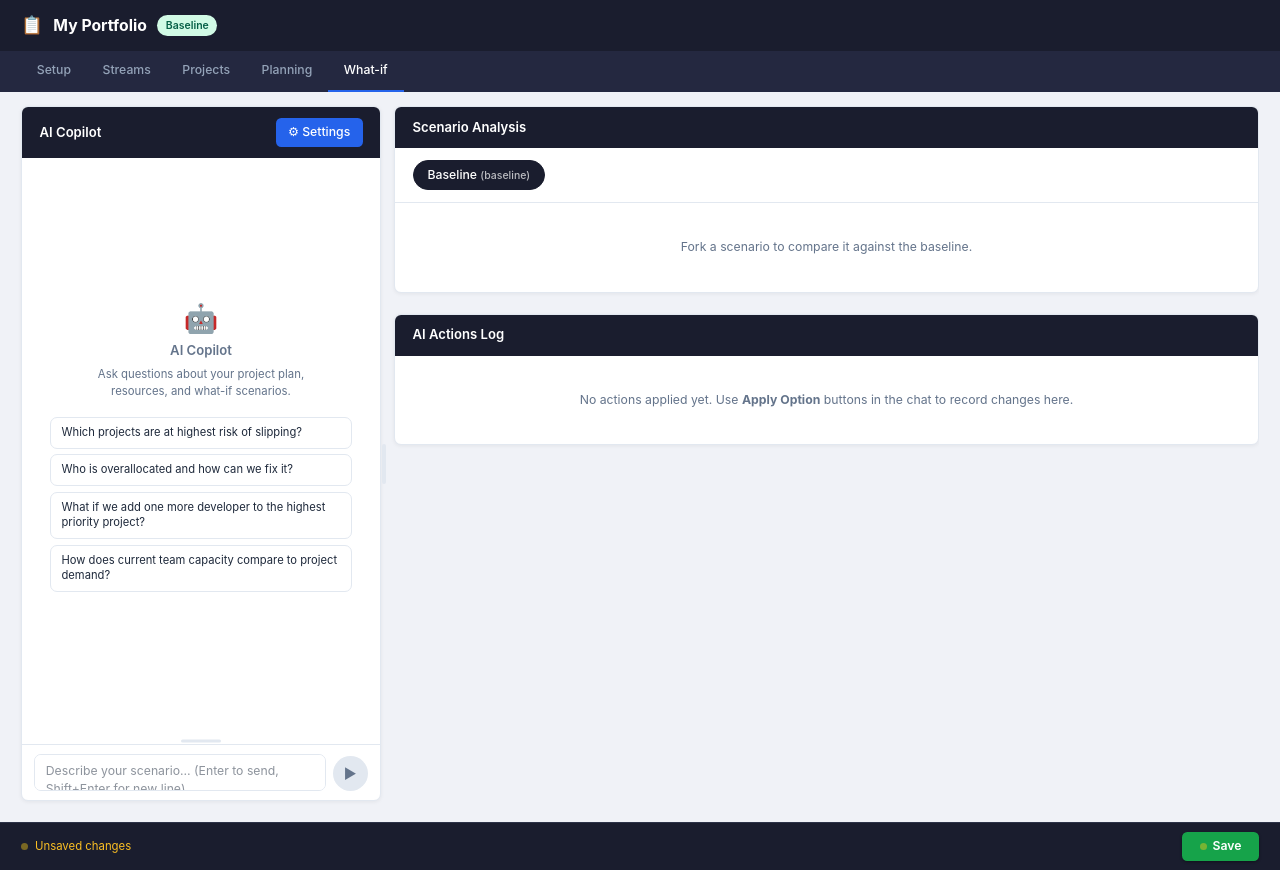
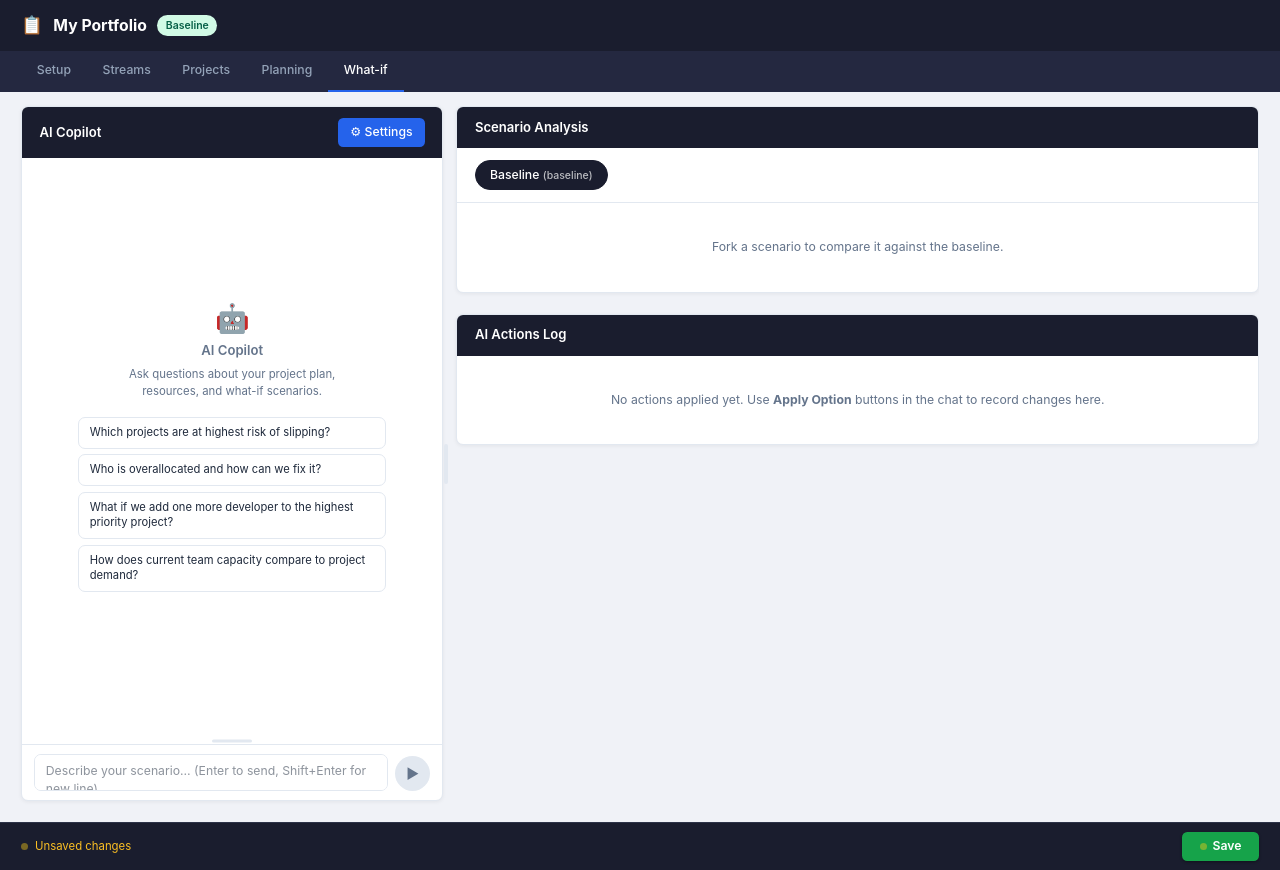
Before and after one commit to Copilot-Care-Enterprise/ProjectPlanner, an Angular app: page /whatif in a window 1280 px wide. Built offline with nearby package versions, Linux system fonts and the light colour scheme.

Commit message:
Always show Apply Option buttons; widen chat panel to 33vw

```diff
--- a/src/app/features/whatif/whatif.component.ts
+++ b/src/app/features/whatif/whatif.component.ts
@@ -102,7 +102,7 @@ const SUGGESTIONS = [
                   <div style="white-space:pre-wrap">{{ msg.content }}</div>
                 } @else {
                   <div [innerHTML]="renderMarkdown(msg.content)"></div>
-                  @if (msg.options && msg.options.length > 0 && !msg.streaming) {
+                  @if (msg.options && !msg.streaming) {
                     <div class="chat-apply-options">
                       @for (opt of msg.options; track opt.option) {
                         <button class="btn btn-ghost chat-apply-btn"
--- a/src/styles.css
+++ b/src/styles.css
@@ -127,7 +127,7 @@ html, body {
 
 /* ─── What-if AI Copilot ─────────────────────────────────────────────────────── */
 .whatif-page { padding: 1rem 1.5rem 0; height: calc(100vh - 5rem); box-sizing: border-box; }
-.whatif-layout { display: grid; grid-template-columns: var(--chat-width, 360px) auto 1fr; gap: 0; height: 100%; }
+.whatif-layout { display: grid; grid-template-columns: var(--chat-width, 33vw) auto 1fr; gap: 0; height: 100%; }
 .whatif-resize-handle { width: 6px; cursor: col-resize; background: transparent; position: relative; flex-shrink: 0; z-index: 2; }
 .whatif-resize-handle::after { content: ''; position: absolute; top: 50%; left: 50%; transform: translate(-50%, -50%); width: 4px; height: 40px; border-radius: 2px; background: var(--border); transition: background .15s; }
 .whatif-resize-handle:hover::after, .whatif-resize-handle.active::after { background: var(--accent); }
```
